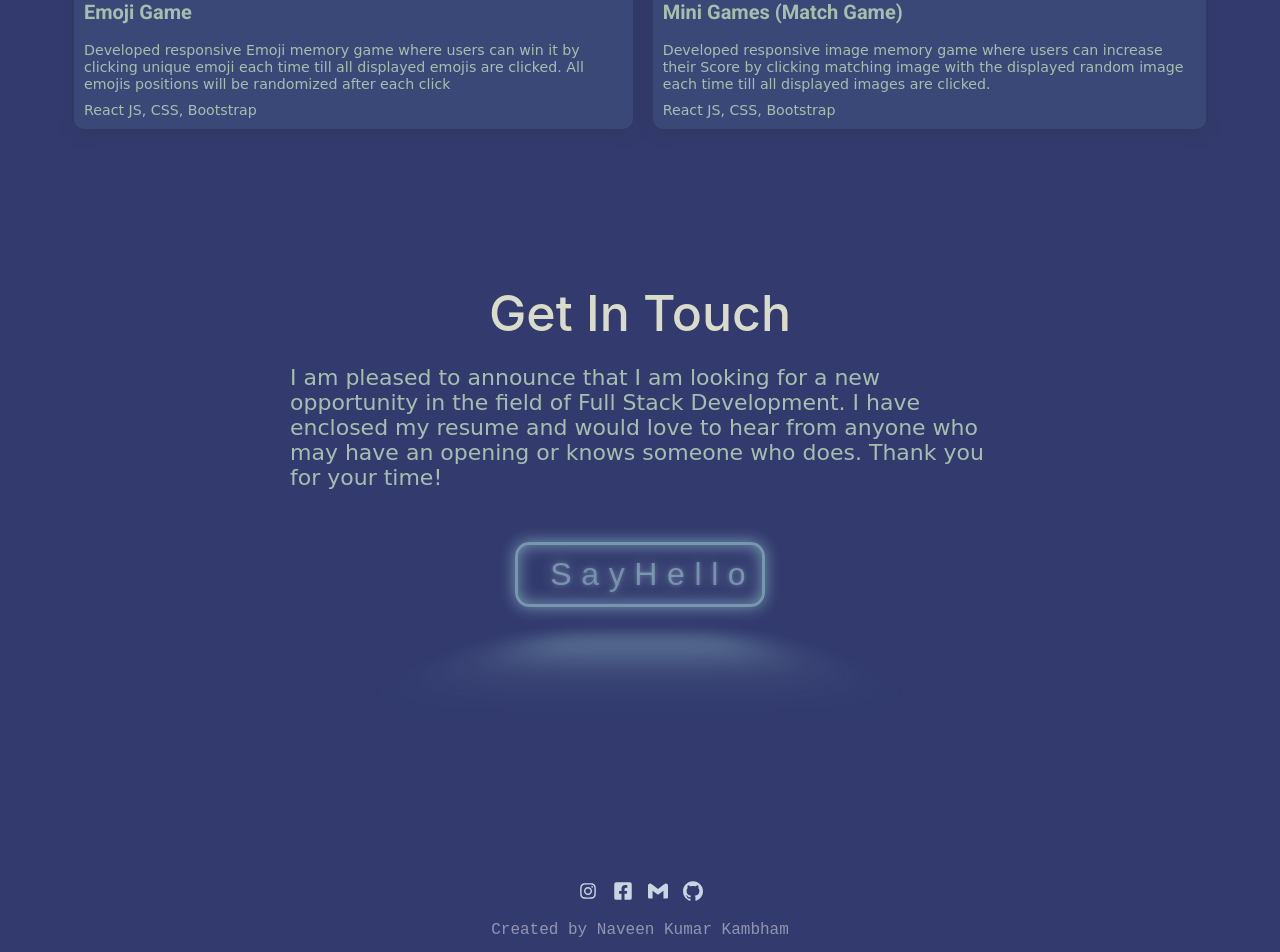
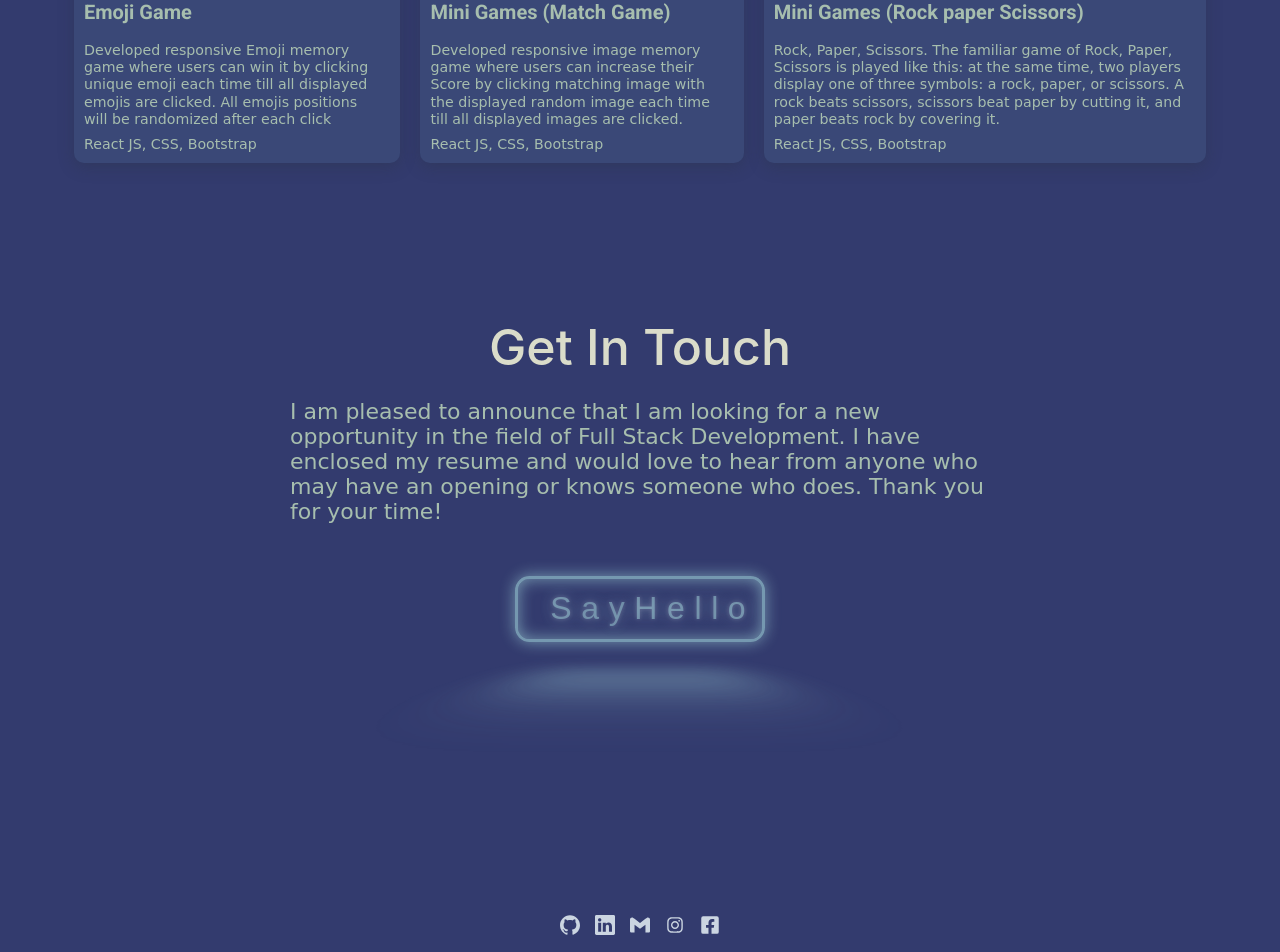
Before and after one commit to navinO0/My-Portfolio, a React (Create React App) app: page / in a window 1280 px wide. Shown: the part 4180-5132 px from the top of the page. Built offline with nearby package versions, Linux system fonts and the light colour scheme; a web font is replaced by a local one.

Commit message:
poject added

```diff
--- a/src/components/ContactComponent/index.js
+++ b/src/components/ContactComponent/index.js
@@ -2,6 +2,7 @@ import ScrollAnimation from 'react-animate-on-scroll'
 import {AiOutlineInstagram} from 'react-icons/ai'
 import {FaFacebookSquare} from 'react-icons/fa'
 import {SiGithub, SiGmail} from 'react-icons/si'
+import {BsLinkedin} from 'react-icons/bs'
 
 import './index.css'
 
@@ -36,6 +37,37 @@ const ContactComponent = () => (
       <ul className="link-item-container">
         <li className="link-li-item-container">
           <a
+            href="https://github.com/navinO0"
+            target="_blank"
+            rel="noreferrer"
+            className=" nav-link-item-contact "
+          >
+            <SiGithub className="social-links-icons" />
+          </a>
+        </li>
+
+        <li className="link-li-item-container">
+          <a
+            href="https://www.linkedin.com/in/naveen-kumar-kambham"
+            target="_blank"
+            rel="noreferrer"
+            className=" nav-link-item-contact "
+          >
+            <BsLinkedin className="social-links-icons" />
+          </a>
+        </li>
+        <li className="link-li-item-container nav-link-item">
+          <a
+            href="mailto:6y.navin@gmail.com?"
+            target="_blank"
+            rel="noreferrer"
+            className=" nav-link-item-contact "
+          >
+            <SiGmail className="social-links-icons" />
+          </a>
+        </li>
+        <li className="link-li-item-container">
+          <a
             href="https://instagram.com/o_0.navin?igshid=ZDdkNTZiNTM="
             target="_blank"
             rel="noreferrer"
@@ -54,26 +86,6 @@ const ContactComponent = () => (
             <FaFacebookSquare className="social-links-icons" />
           </a>
         </li>
-        <li className="link-li-item-container nav-link-item">
-          <a
-            href="mailto:6y.navin@gmail.com?"
-            target="_blank"
-            rel="noreferrer"
-            className=" nav-link-item-contact "
-          >
-            <SiGmail className="social-links-icons" />
-          </a>
-        </li>
-        <li className="link-li-item-container">
-          <a
-            href="https://github.com/navinO0"
-            target="_blank"
-            rel="noreferrer"
-            className=" nav-link-item-contact "
-          >
-            <SiGithub className="social-links-icons" />
-          </a>
-        </li>
       </ul>
       <p className="footer-content">Created by Naveen Kumar Kambham</p>
     </div>
--- a/src/components/MiniProjectItem/index.js
+++ b/src/components/MiniProjectItem/index.js
@@ -1,4 +1,5 @@
 import ScrollAnimation from 'react-animate-on-scroll'
+import {RiGamepadFill} from 'react-icons/ri'
 import {BsEmojiHeartEyes, BsGithub} from 'react-icons/bs'
 import {IoMdPhotos} from 'react-icons/io'
 import {BiLinkExternal} from 'react-icons/bi'
@@ -22,6 +23,8 @@ const MiniProjectItem = props => {
 
       case 'Mini Games (Match Game)':
         return <IoMdPhotos className="mini-project-icon" />
+      case 'Mini Games (Rock paper Scissors)':
+        return <RiGamepadFill className="mini-project-icon" />
       default:
         return ''
     }
--- a/src/components/ProjectsComponent/index.css
+++ b/src/components/ProjectsComponent/index.css
@@ -14,7 +14,7 @@
   align-items: center;
 }
 .projects-ul-list-container {
-  padding-left: 5px;
+  padding-left: 0px;
   list-style: none;
   display: flex;
   flex-direction: column;
--- a/src/components/ProjectsComponent/index.js
+++ b/src/components/ProjectsComponent/index.js
@@ -94,7 +94,7 @@ const projectsObject = [
 
 const miniProjectObj = [
   {
-    id: '4',
+    id: '1',
     projectTitle: 'Emoji Game',
 
     projectLink: 'https://navinemogame.ccbp.tech/',
@@ -104,13 +104,23 @@ const miniProjectObj = [
     technologiesUsed: ' React JS, CSS, Bootstrap',
   },
   {
-    id: '5',
+    id: '2',
     projectTitle: 'Mini Games (Match Game)',
 
     projectLink: 'https://matchgme.ccbp.tech/',
     gitHubLink: 'https://github.com/navinO0/matchGame.git',
     projectAbt:
       'Developed responsive image memory game where users can increase their Score by clicking matching image with the displayed random image each time till all displayed images are clicked.',
+    technologiesUsed: ' React JS, CSS, Bootstrap',
+  },
+  {
+    id: '3',
+    projectTitle: 'Mini Games (Rock paper Scissors)',
+
+    projectLink: 'https://rpcgamenavin.ccbp.tech/',
+    gitHubLink: 'https://github.com/navinO0/Rock-Paper-Scissor-game.git',
+    projectAbt:
+      'Rock, Paper, Scissors. The familiar game of Rock, Paper, Scissors is played like this: at the same time, two players display one of three symbols: a rock, paper, or scissors. A rock beats scissors, scissors beat paper by cutting it, and paper beats rock by covering it.',
     technologiesUsed: ' React JS, CSS, Bootstrap',
   },
 ]
```
